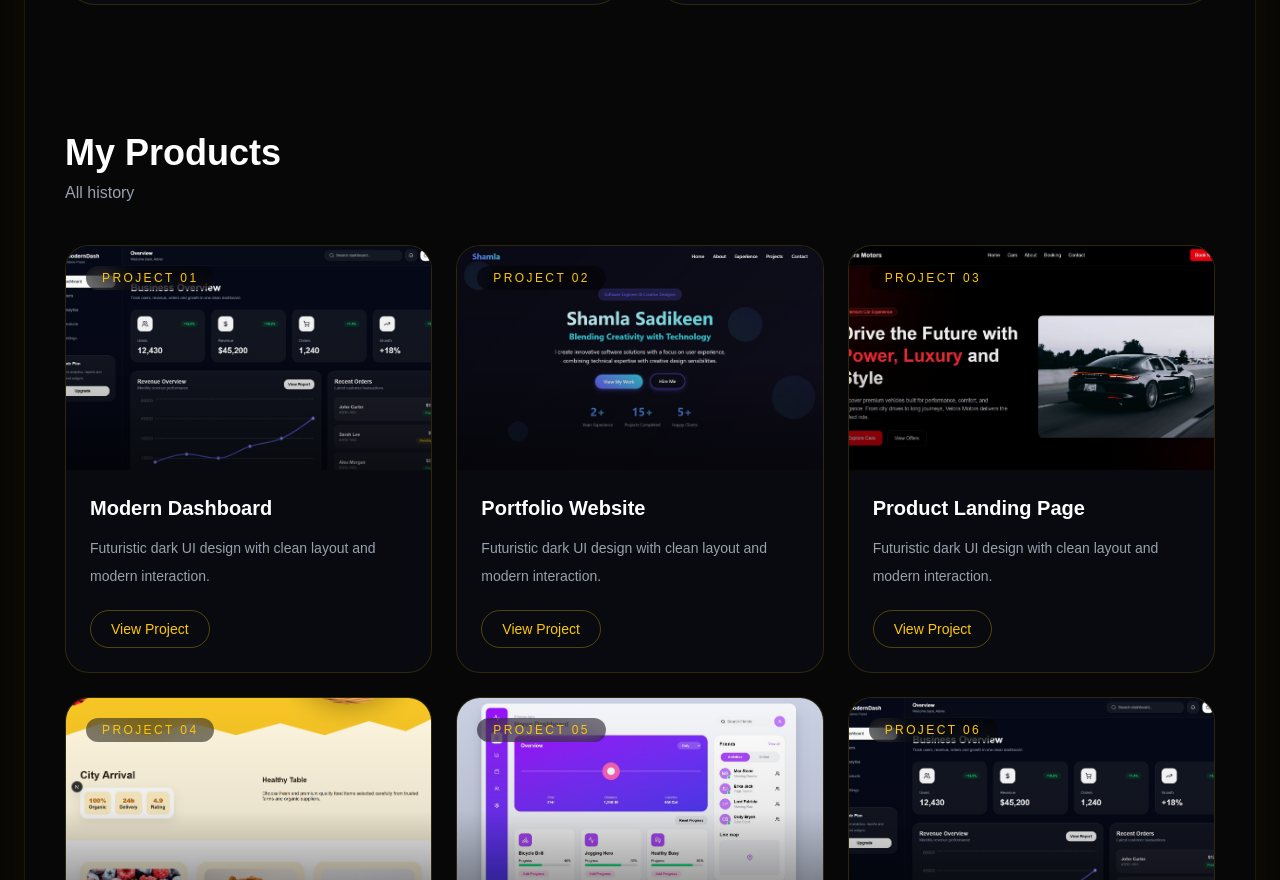
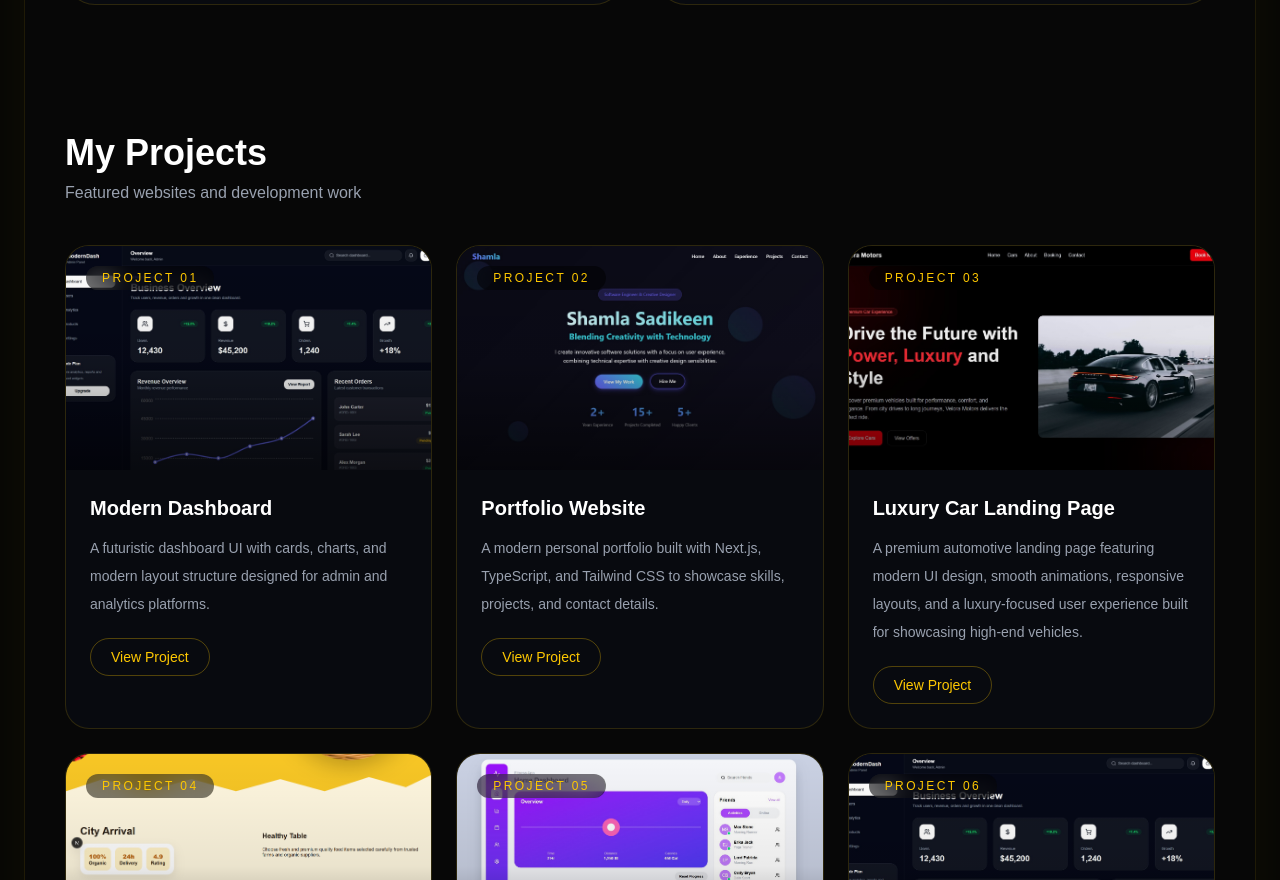
Before and after one commit to shamlasadikeen/my-newapp, a Next.js app: page / in a window 1280 px wide. Shown: the part 1920-2800 px from the top of the page. Built offline with nearby package versions, Linux system fonts and the light colour scheme.

Commit message:
Updated projects section

```diff
--- a/components/Projects.tsx
+++ b/components/Projects.tsx
@@ -1,32 +1,64 @@
 "use client";
 
 import Image from "next/image";
-import { useState } from "react";
 
 const projects = [
-  { title: "Modern Dashboard", image: "/images/dashboard.jpg" },
-  { title: "Portfolio Website", image: "/images/portfolioweb.jpg" },
-  { title: "Product Landing Page", image: "/images/landing page.jpg" },
-  { title: "Creative UI Concept", image: "/images/ui.png" },
-  { title: "SaaS Interface", image: "/images/SaaS dashboard.jpg" },
-  { title: "Admin Panel UI", image: "/images/dashboard.jpg" },
+  {
+    title: "Modern Dashboard",
+    image: "/images/dashboard.jpg",
+    link: "https://modern-dashboard-ui-g7un.vercel.app/",
+    description:
+      "A futuristic dashboard UI with cards, charts, and modern layout structure designed for admin and analytics platforms.",
+  },
+  {
+   title: "Portfolio Website",
+    image: "/images/portfolioweb.jpg",
+    link: "https://my-portfolio-jet-nu-39.vercel.app/",
+    description:
+      "A modern personal portfolio built with Next.js, TypeScript, and Tailwind CSS to showcase skills, projects, and contact details.",
+  },
+  {
+      title: "Luxury Car Landing Page",
+      image: "/images/landing page.jpg",
+      link: "https://my-landing-page1-phi.vercel.app/",
+      description:
+      "A premium automotive landing page featuring modern UI design, smooth animations, responsive layouts, and a luxury-focused user experience built for showcasing high-end vehicles.",
+  },
+  {
+     title: "Organic Market UI",
+    image: "/images/ui.png",
+    link: "https://organic-market-ui.vercel.app/",
+    description:
+      "A modern organic grocery marketplace UI featuring clean layouts, fresh product showcases, responsive design, and a smooth shopping experience focused on healthy lifestyle branding.",
+  },
+  {
+    title: "SaaS Interface",
+    image: "/images/SaaS dashboard.jpg",
+    link: "#",
+    description:
+      "A futuristic dashboard UI with cards, charts, and modern layout structure designed for admin and analytics platforms.",
+  },
+    {
+    title: "Modern Dashboard",
+    image: "/images/dashboard.jpg",
+    link: "https://modern-dashboard-ui-g7un.vercel.app/",
+    description:
+      "A futuristic dashboard UI with cards, charts, and modern layout structure designed for admin and analytics platforms.",
+  },
+
 ];
 
 export default function Projects() {
-  const [selectedImage, setSelectedImage] = useState<string | null>(null);
-
   return (
     <section id="projects" className="px-6 py-16 md:px-10">
       <div className="mx-auto max-w-[1280px]">
-        {/* Header */}
-        <div className="mb-10 flex flex-col gap-4 md:flex-row md:items-end md:justify-between">
-          <div>
-            <h2 className="text-4xl font-bold text-white">My Products</h2>
-            <p className="mt-2 text-gray-400">All history</p>
-          </div>
+        <div className="mb-10">
+          <h2 className="text-4xl font-bold text-white">My Projects</h2>
+          <p className="mt-2 text-gray-400">
+            Featured websites and development work
+          </p>
         </div>
 
-        {/* Grid */}
         <div className="grid gap-6 md:grid-cols-2 xl:grid-cols-3">
           {projects.map((project, index) => (
             <div
@@ -53,50 +85,23 @@ export default function Projects() {
                   {project.title}
                 </h3>
 
-                <p className="mt-3 text-sm leading-7 text-gray-400">
-                  Futuristic dark UI design with clean layout and modern interaction.
+                <p className="mt-3 min-h-[84px] text-sm leading-7 text-gray-400">
+                  {project.description}
                 </p>
 
-                <button
-                  onClick={() => setSelectedImage(project.image)}
-                  className="mt-5 rounded-full border border-yellow-400/30 px-5 py-2 text-sm text-yellow-400 transition hover:bg-yellow-400 hover:text-black"
+                <a
+                  href={project.link}
+                  target="_blank"
+                  rel="noopener noreferrer"
+                  className="mt-5 inline-block rounded-full border border-yellow-400/30 px-5 py-2 text-sm text-yellow-400 transition hover:bg-yellow-400 hover:text-black"
                 >
                   View Project
-                </button>
+                </a>
               </div>
             </div>
           ))}
         </div>
       </div>
-
-      {/* 🔥 IMAGE MODAL */}
-      {selectedImage && (
-        <div
-          onClick={() => setSelectedImage(null)}
-          className="fixed inset-0 z-50 flex items-center justify-center bg-black/90 p-4"
-        >
-          <div
-            className="relative w-full max-w-5xl"
-            onClick={(e) => e.stopPropagation()}
-          >
-            <Image
-              src={selectedImage}
-              alt="Full view"
-              width={1200}
-              height={800}
-              className="h-auto w-full rounded-xl object-contain"
-            />
-
-            {/* Close Button */}
-            <button
-              onClick={() => setSelectedImage(null)}
-              className="absolute -right-3 -top-3 flex h-10 w-10 items-center justify-center rounded-full bg-white text-black"
-            >
-              ✕
-            </button>
-          </div>
-        </div>
-      )}
     </section>
   );
 }
```
Also changed, not shown: 2 other files (tests, documents, lock files or other folders).
